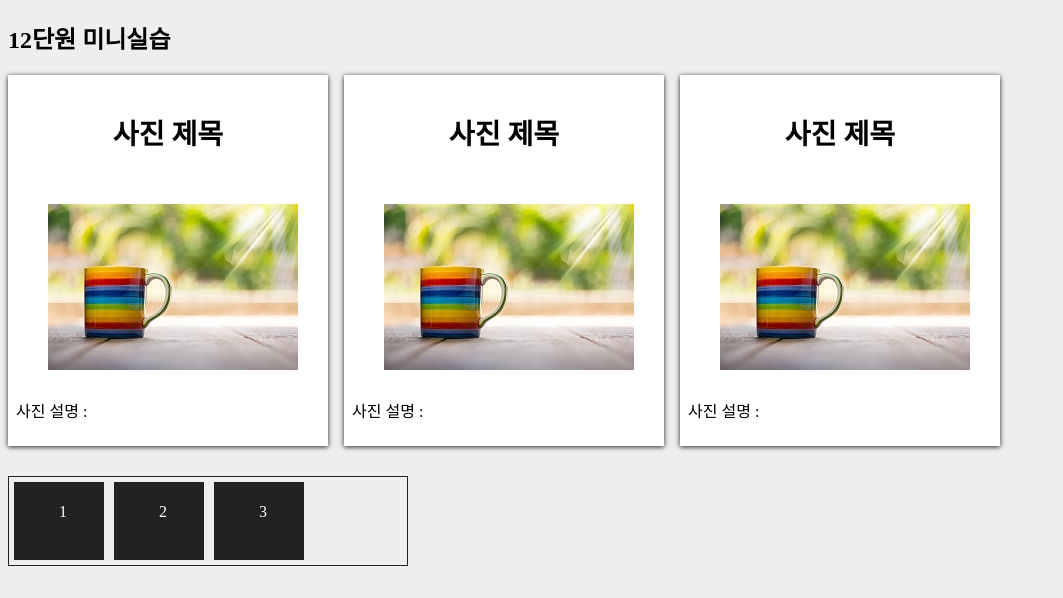
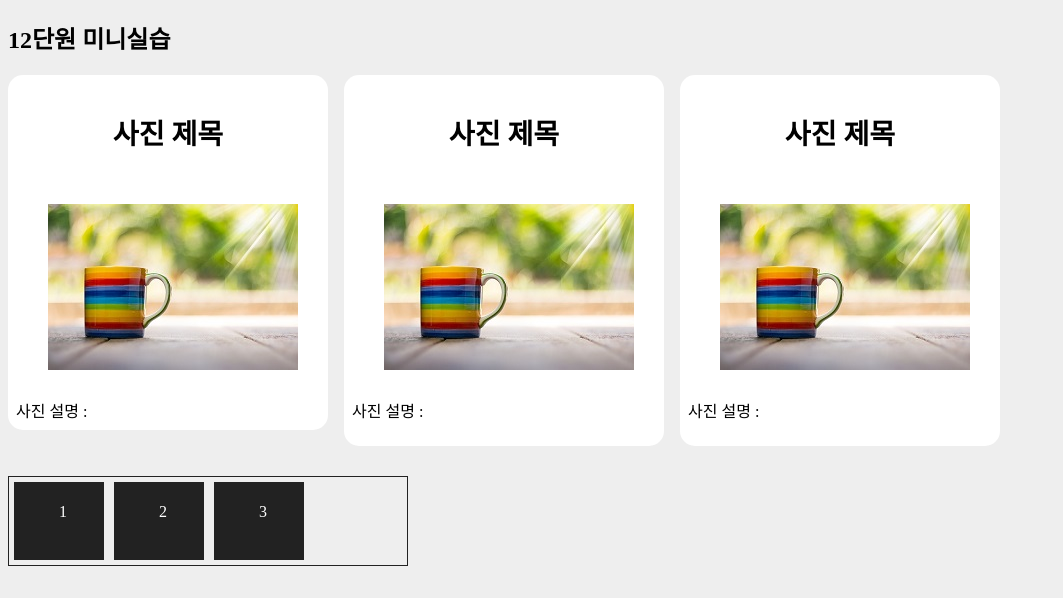
Before and after one commit to junner01/deploy_testweb, a plain HTML site: page study_12.html in a window 1280 px wide. Shown: the whole page, without its empty margins (0-1063 px from the left). Drawn offline with Linux system fonts and the light colour scheme.

Commit message:
16실습

```diff
--- a/css/study_12.css
+++ b/css/study_12.css
@@ -6,15 +6,20 @@ body {
   font-size:16px;
 }
 #wrapper{
-
   display:grid;
   grid-template-columns:repeat(3, minmax(320px, 100px));
   grid-gap:1rem;
   margin-bottom: 30px;
+
+}
+#wrapper1:hover{
+
+  transform: translateY(-10px);
+  box-shadow:5px 5px 5px gray;
 }
 .card {
   background-color:#fff;
-  box-shadow:0px 1px 5px #222;
+  border-radius: 15px;
 }
 .card > header {
   font-size:1.5rem;
@@ -24,6 +29,7 @@ body {
 
 .card > img {
   max-width:100%;
+
 }
 .card_font{
   color: black;
--- a/study_12.html
+++ b/study_12.html
@@ -15,6 +15,7 @@
 <body>
     <h2>12단원 미니실습</h2>
     <div id="wrapper">
+        <div id="wrapper1">
             <div class="card" id="test1">
                     <header>
                         <h3>사진 제목</h3>
@@ -25,7 +26,16 @@
                     <p class="card_font">사진 설명 : </p>
 
             </div>
-
+        </div>
+            <div class="card">
+                <header>
+                    <h3>사진 제목</h3>
+                </header>
+                <figure>
+                    <img src="images\cup-1.jpg">
+                </figure>
+                <p class="card_font">사진 설명 : </p>
+            </div>
 
             <div class="card">
                 <header>
@@ -36,16 +46,6 @@
                 </figure>
                 <p class="card_font">사진 설명 : </p>
             </div>
-
-
-        <div class="card">
-            <header>
-                <h3>사진 제목</h3>
-            </header>
-            <figure>
-                <img src="images\cup-1.jpg">
-            </figure>
-            <p class="card_font">사진 설명 : </p>
         </div>
     </div>
 
```
Also changed, not shown: study_15.html (+1 -0 lines), study_17.html (added, +11 -0 lines). Lines whose indentation alone changed are shown as unchanged.
